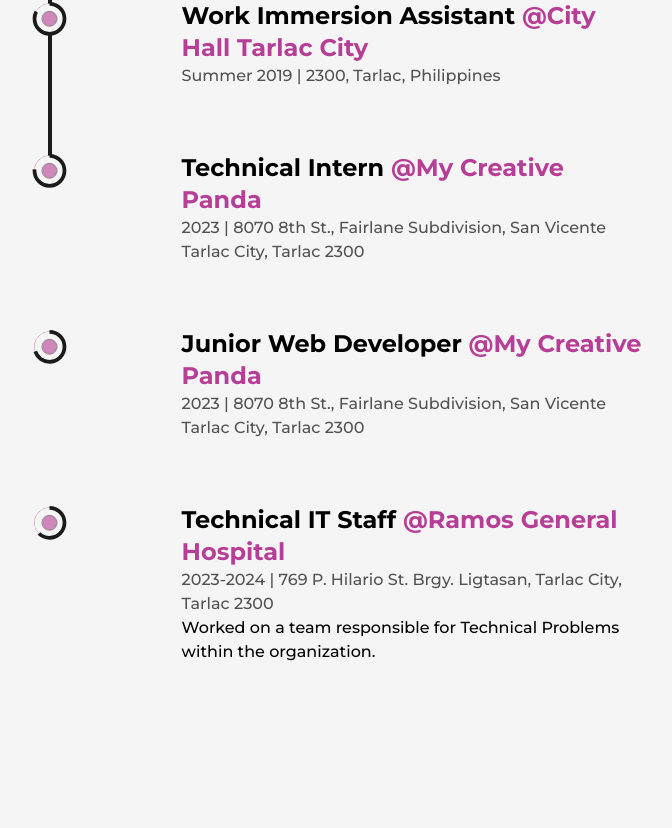
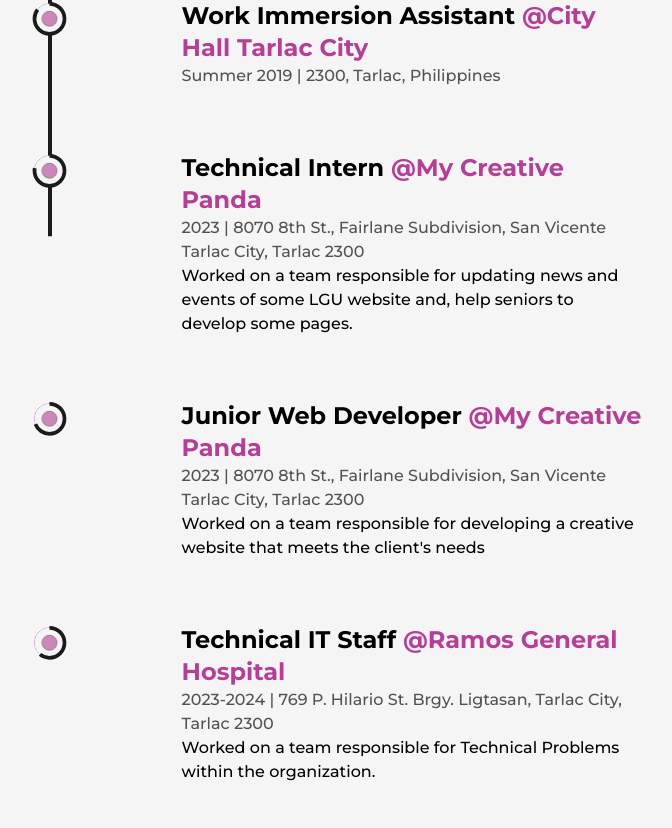
Before and after one commit to johncarlolapitan/Profile, a Next.js app: page /about in a window 1280 px wide. Shown: the part 3052-3880 px from the top of the page, without its empty margins (244-916 px from the left). Built offline with nearby package versions, Linux system fonts and the light colour scheme.

Commit message:
Update Experience.js

```diff
--- a/src/components/Experience.js
+++ b/src/components/Experience.js
@@ -90,7 +90,7 @@
               companyLink="https://mycreativepanda.com/"
               time="2023"
               address="8070 8th St., Fairlane Subdivision, San Vicente Tarlac City, Tarlac 2300"
-              //work="Worked on a team responsible for developing new features for Google's search engine, including improving the accuracy and relevance of search results and developing new tools for data analysis and visualization."
+              work="Worked on a team responsible for updating news and events of some LGU website and, help seniors to develop some pages."
             />
 
              <Details
@@ -99,7 +99,7 @@
               companyLink="https://mycreativepanda.com/"
               time="2023"
               address="8070 8th St., Fairlane Subdivision, San Vicente Tarlac City, Tarlac 2300"
-              //work="Worked on a team responsible for developing new features for Google's search engine, including improving the accuracy and relevance of search results and developing new tools for data analysis and visualization."
+              work="Worked on a team responsible for developing a creative website that meets the client's needs"
             />
 
              <Details
```
